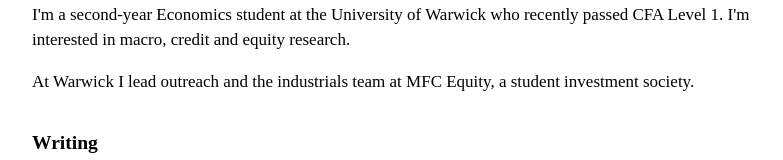
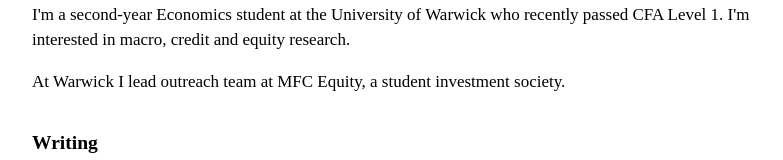
Before and after one commit to samuelkeane/samuelkeane, a plain HTML site: page index.html in a window 1280 px wide. Shown: the part 201-361 px from the top of the page, without its empty margins (248-1031 px from the left). Drawn offline with Linux system fonts and the light colour scheme.

Commit message:
Update outreach team description in index.html
Removed 'and the industrials team' from the outreach team description.

```diff
--- a/index.html
+++ b/index.html
@@ -65,7 +65,7 @@
   who recently passed CFA Level 1. I'm interested in macro, credit and equity research.
 </p>
 <p>
-  At Warwick I lead outreach and the industrials team at MFC Equity, a student investment society.
+  At Warwick I lead outreach team at MFC Equity, a student investment society.
 </p>
 
 <h2>Writing</h2>
```
